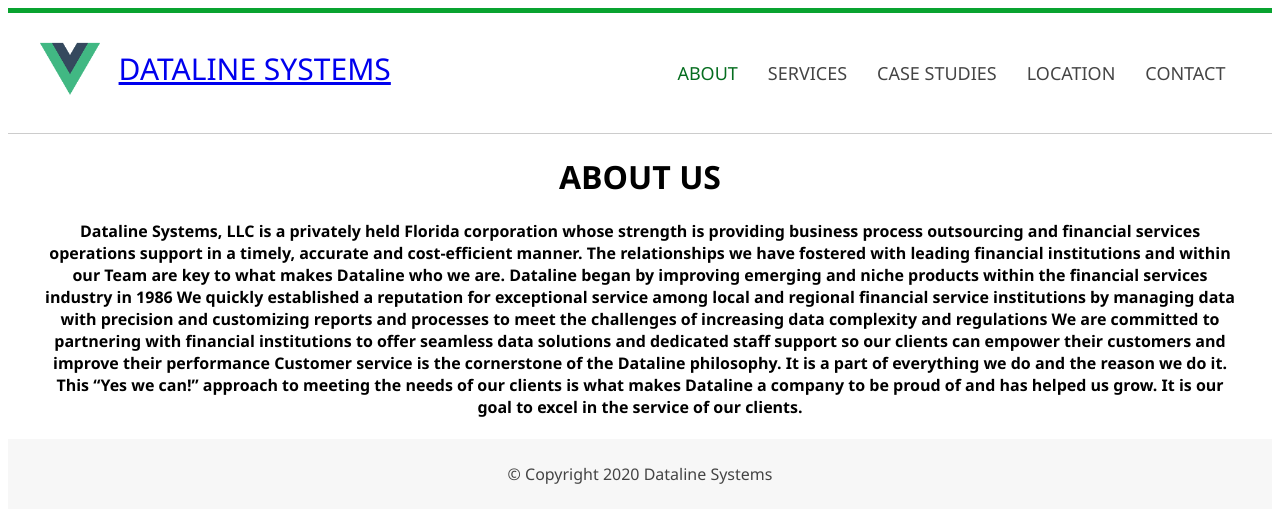
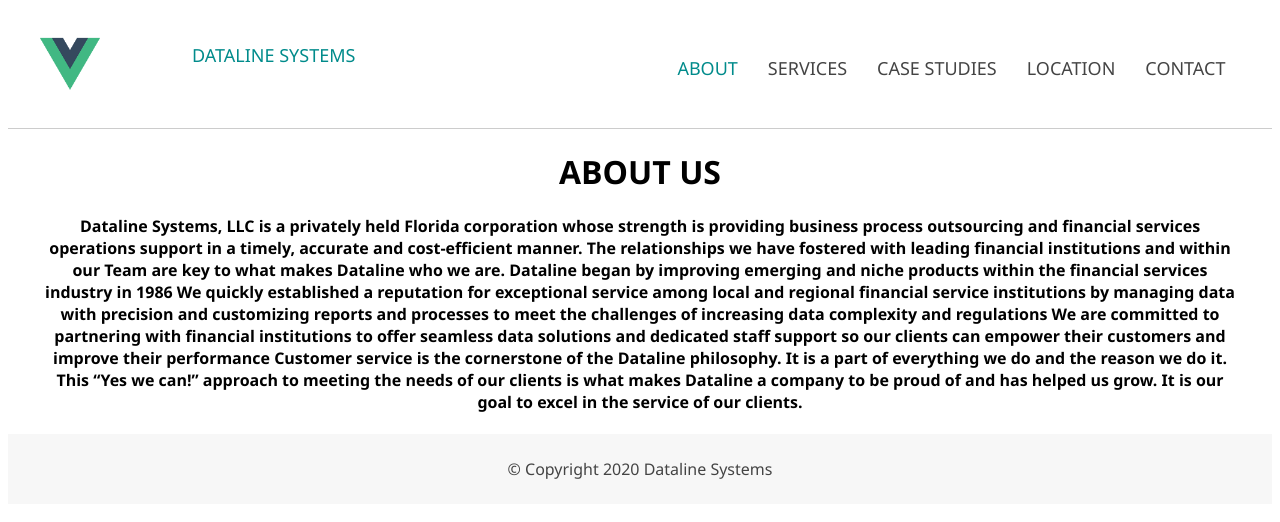
Before and after one commit to sdoylelambda/datalineFE, a Vue app: page /about in a window 1280 px wide. Shown: the top 522 px of the page. Built offline with nearby package versions, Linux system fonts and the light colour scheme; what vue-moment would draw is missing.

Commit message:
Styling for navbar and homepage.

```diff
--- a/src/assets/css/styles.css
+++ b/src/assets/css/styles.css
@@ -6,12 +6,16 @@
     -moz-osx-font-smoothing: antialiased;
 }
 
+.homepic {
+    width: 100%;
+    height: auto;
+}
+
 #header {
     height: 120px;
     width: 100%;
     background: white;
     border-bottom: 1px solid #ccc;
-    border-top: 5px solid #09a330;
 }
 
 .center{
@@ -102,7 +106,7 @@
 
 
 #menu a:hover, #menu .active {
-    color: #056d1f;
+    color: darkcyan;
 }
 
 #slider{
--- a/src/components/pages/Homepage.vue
+++ b/src/components/pages/Homepage.vue
@@ -1,12 +1,16 @@
 <template>
   <div class="home">
-    <h1>DATALINE SYSTEMS</h1>
+    <img src="../../assets/images/homePic1.png" class="homepic" alt="Logotipo" />
   </div>
 </template>
 
-
 <!-- Add "scoped" attribute to limit CSS to this component only -->
 <style scoped>
+
+#home {
+ background-image: './bac';
+ background-color: #cccccc;
+}
 h3 {
   margin: 40px 0 0;
 }
--- a/src/components/shared/NavbarComponent.vue
+++ b/src/components/shared/NavbarComponent.vue
@@ -4,10 +4,12 @@
       <!-- LOGO -->
       <div id="logo">
         <img src="../../assets/logo.png" class="app-logo" alt="Logotipo" />
-             <div id="logolink">
-        <router-link to="/" active-class="active">DATALINE SYSTEMS</router-link>
-        </div>
-      </div>
+          <div id="menu">
+            <div className="navdiv">
+              <router-link to="/" active-class="active">DATALINE SYSTEMS</router-link>
+            </div>
+         </div>
+       </div>
 
       <!-- MENU -->
       <nav id="menu">
@@ -46,4 +48,12 @@
 </script>
 
 <style>
+.center {
+ text-decoration: none;
+}
+/*
+.navdiv {
+  text-decoration: none;
+  background-color: red;
+  } */
 </style>
```
